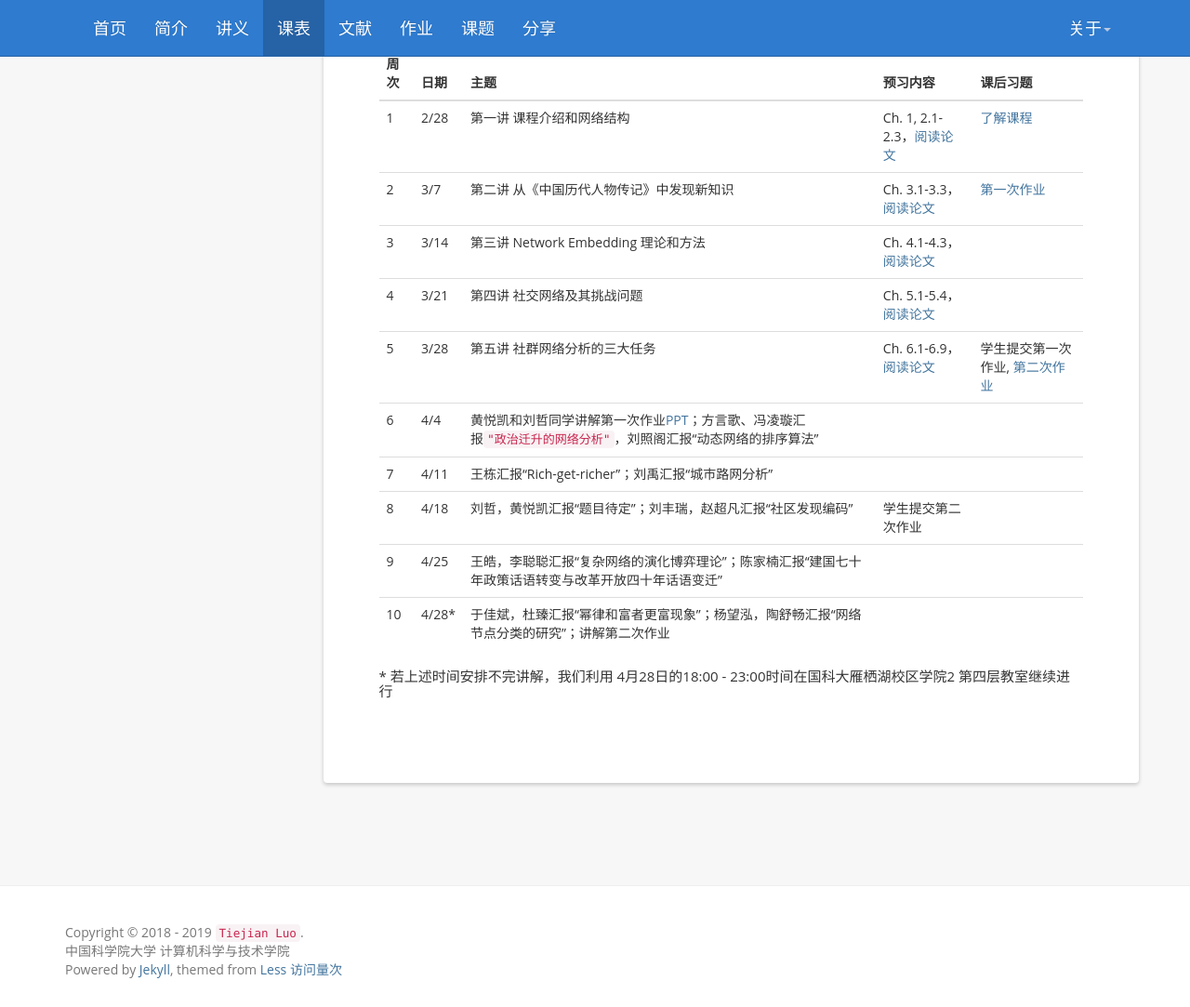
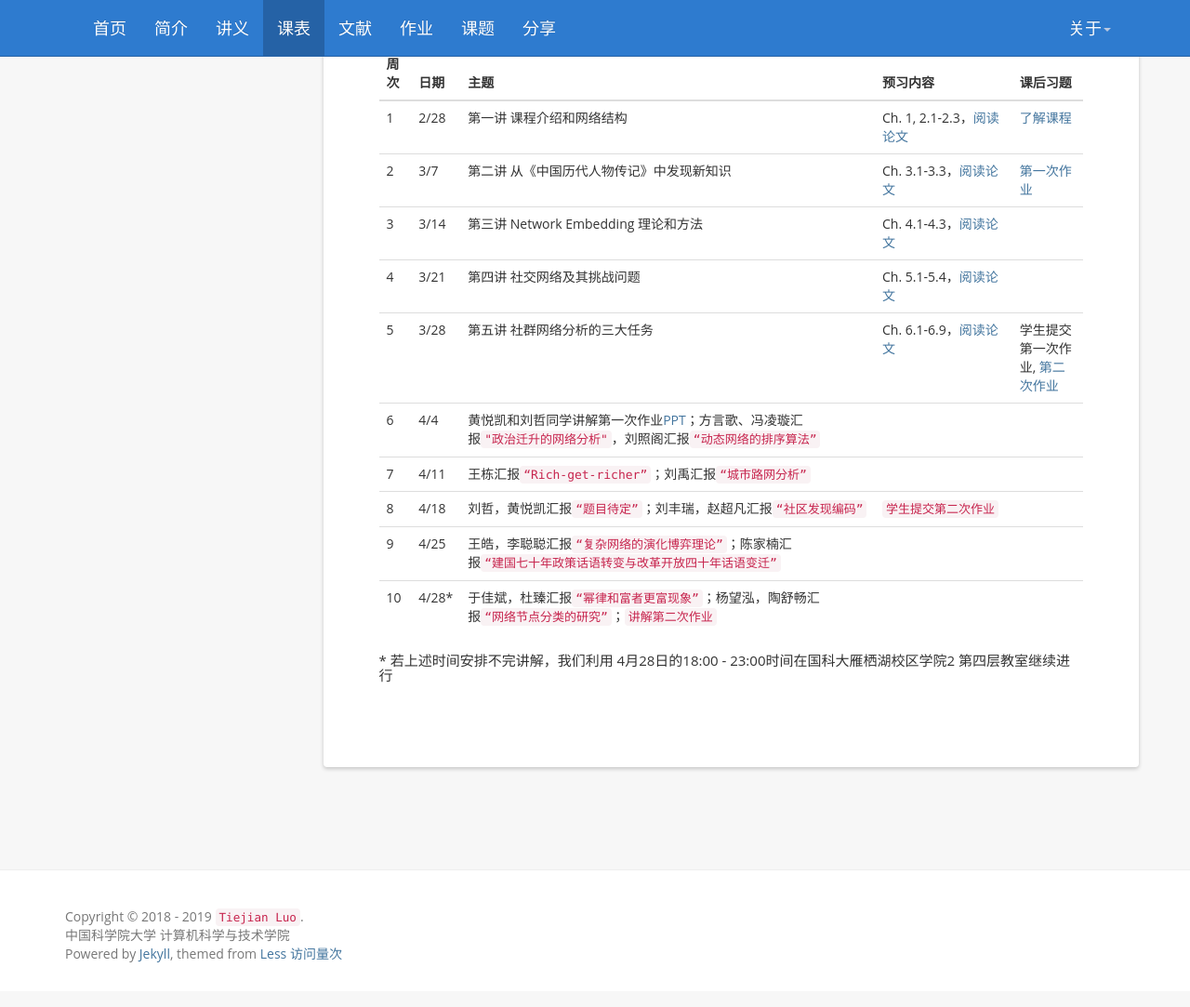
Before and after one commit to tjluo-ucas/ns, a Jekyll site: the page built from _posts/2019-02-09-schedule.md, in a window 1280 px wide and 1083 px high. Shown: the whole window at 93% size. Built offline with Jekyll 4.4.1, drawn with Linux system fonts in a browser that asks for light colours; comment, search, counter and statistics services are not loaded.

```diff
--- a/_posts/2019-02-09-schedule.md
+++ b/_posts/2019-02-09-schedule.md
@@ -14,10 +14,10 @@ permalink: /schedule/
 3 |3/14|第三讲 Network Embedding 理论和方法|Ch. 4.1-4.3，[阅读论文](https://tjluo-ucas.github.io/ns/books/#lecture-3)|
 4 |3/21|第四讲 社交网络及其挑战问题|Ch. 5.1-5.4，[阅读论文](https://tjluo-ucas.github.io/ns/books/#lecture-4)|
 5 |3/28|第五讲 社群网络分析的三大任务|Ch. 6.1-6.9，[阅读论文](https://tjluo-ucas.github.io/ns/books/#lecture-5)|学生提交第一次作业, [第二次作业](https://tjluo-ucas.github.io/ns/assignment/#a2)
-6 |4/4|黄悦凯和刘哲同学讲解第一次作业[PPT](/ns/docs/homework01wyk-lz.pptx)；方言歌、冯凌璇汇报`"政治迁升的网络分析"`，刘照阁汇报“动态网络的排序算法”|  |
-7 |4/11|王栋汇报“Rich-get-richer”；刘禹汇报“城市路网分析”|  |
-8 |4/18|刘哲，黄悦凯汇报“题目待定”；刘丰瑞，赵超凡汇报“社区发现编码”|学生提交第二次作业 |
-9 |4/25|王皓，李聪聪汇报“复杂网络的演化博弈理论”；陈家楠汇报“建国七十年政策话语转变与改革开放四十年话语变迁”| |
-10|4/28*|于佳斌，杜臻汇报“幂律和富者更富现象”；杨望泓，陶舒畅汇报“网络节点分类的研究”；讲解第二次作业| |
+6 |4/4|黄悦凯和刘哲同学讲解第一次作业[PPT](/ns/docs/homework01wyk-lz.pptx)；方言歌、冯凌璇汇报`"政治迁升的网络分析"`，刘照阁汇报`“动态网络的排序算法”`|  |
+7 |4/11|王栋汇报`“Rich-get-richer”`；刘禹汇报`“城市路网分析”`|  |
+8 |4/18|刘哲，黄悦凯汇报`“题目待定”`；刘丰瑞，赵超凡汇报`“社区发现编码”`|`学生提交第二次作业` |
+9 |4/25|王皓，李聪聪汇报`“复杂网络的演化博弈理论”`；陈家楠汇报`“建国七十年政策话语转变与改革开放四十年话语变迁”`| |
+10|4/28*|于佳斌，杜臻汇报`“幂律和富者更富现象”`；杨望泓，陶舒畅汇报`“网络节点分类的研究”`；`讲解第二次作业`| |
 
 #### * 若上述时间安排不完讲解，我们利用 4月28日的18:00 - 23:00时间在国科大雁栖湖校区学院2 第四层教室继续进行
```
